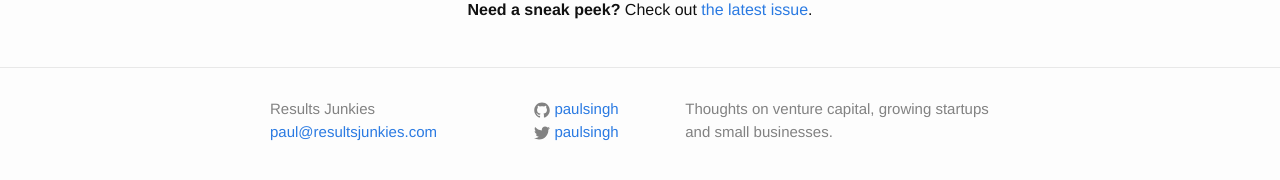
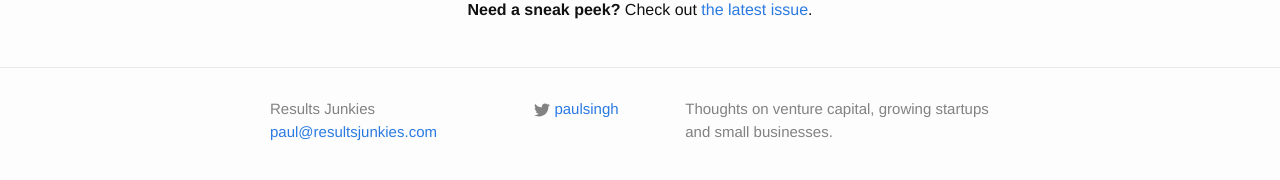
Before and after one commit to paulsingh/paulsingh.github.io, a Jekyll site: the page built from index.html, in a window 1280 px wide. Shown: the part 399-579 px from the top of the page. Built offline with Jekyll 4.4.1, drawn with Linux system fonts in a browser that asks for light colours; comment, search, counter and statistics services are not loaded.

Commit message:
I don't think we need to be showing my Github profile in the global footer.

```diff
--- a/_includes/footer.html
+++ b/_includes/footer.html
@@ -12,20 +12,6 @@
 
       <div class="footer-col  footer-col-2">
         <ul class="social-media-list">
-          {% if site.github_username %}
-          <li>
-            <a href="https://github.com/{{ site.github_username }}">
-              <span class="icon  icon--github">
-                <svg viewBox="0 0 16 16">
-                  <path fill="#828282" d="M7.999,0.431c-4.285,0-7.76,3.474-7.76,7.761 c0,3.428,2.223,6.337,5.307,7.363c0.388,0.071,0.53-0.168,0.53-0.374c0-0.184-0.007-0.672-0.01-1.32 c-2.159,0.469-2.614-1.04-2.614-1.04c-0.353-0.896-0.862-1.135-0.862-1.135c-0.705-0.481,0.053-0.472,0.053-0.472 c0.779,0.055,1.189,0.8,1.189,0.8c0.692,1.186,1.816,0.843,2.258,0.645c0.071-0.502,0.271-0.843,0.493-1.037 C4.86,11.425,3.049,10.76,3.049,7.786c0-0.847,0.302-1.54,0.799-2.082C3.768,5.507,3.501,4.718,3.924,3.65 c0,0,0.652-0.209,2.134,0.796C6.677,4.273,7.34,4.187,8,4.184c0.659,0.003,1.323,0.089,1.943,0.261 c1.482-1.004,2.132-0.796,2.132-0.796c0.423,1.068,0.157,1.857,0.077,2.054c0.497,0.542,0.798,1.235,0.798,2.082 c0,2.981-1.814,3.637-3.543,3.829c0.279,0.24,0.527,0.713,0.527,1.437c0,1.037-0.01,1.874-0.01,2.129 c0,0.208,0.14,0.449,0.534,0.373c3.081-1.028,5.302-3.935,5.302-7.362C15.76,3.906,12.285,0.431,7.999,0.431z"/>
-                </svg>
-              </span>
-
-              <span class="username">{{ site.github_username }}</span>
-            </a>
-          </li>
-          {% endif %}
-
           {% if site.twitter_username %}
           <li>
             <a href="https://twitter.com/{{ site.twitter_username }}">
```
